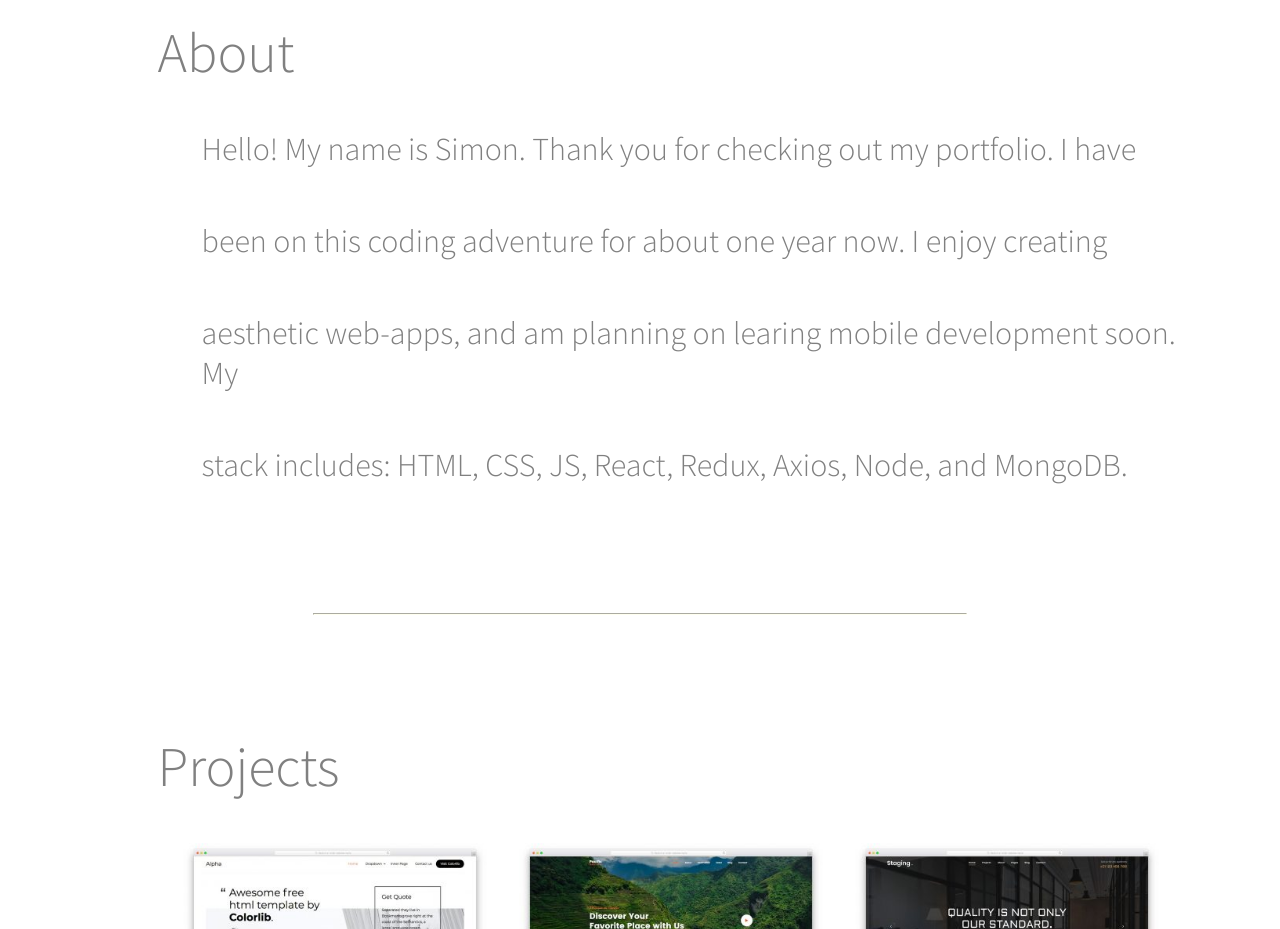
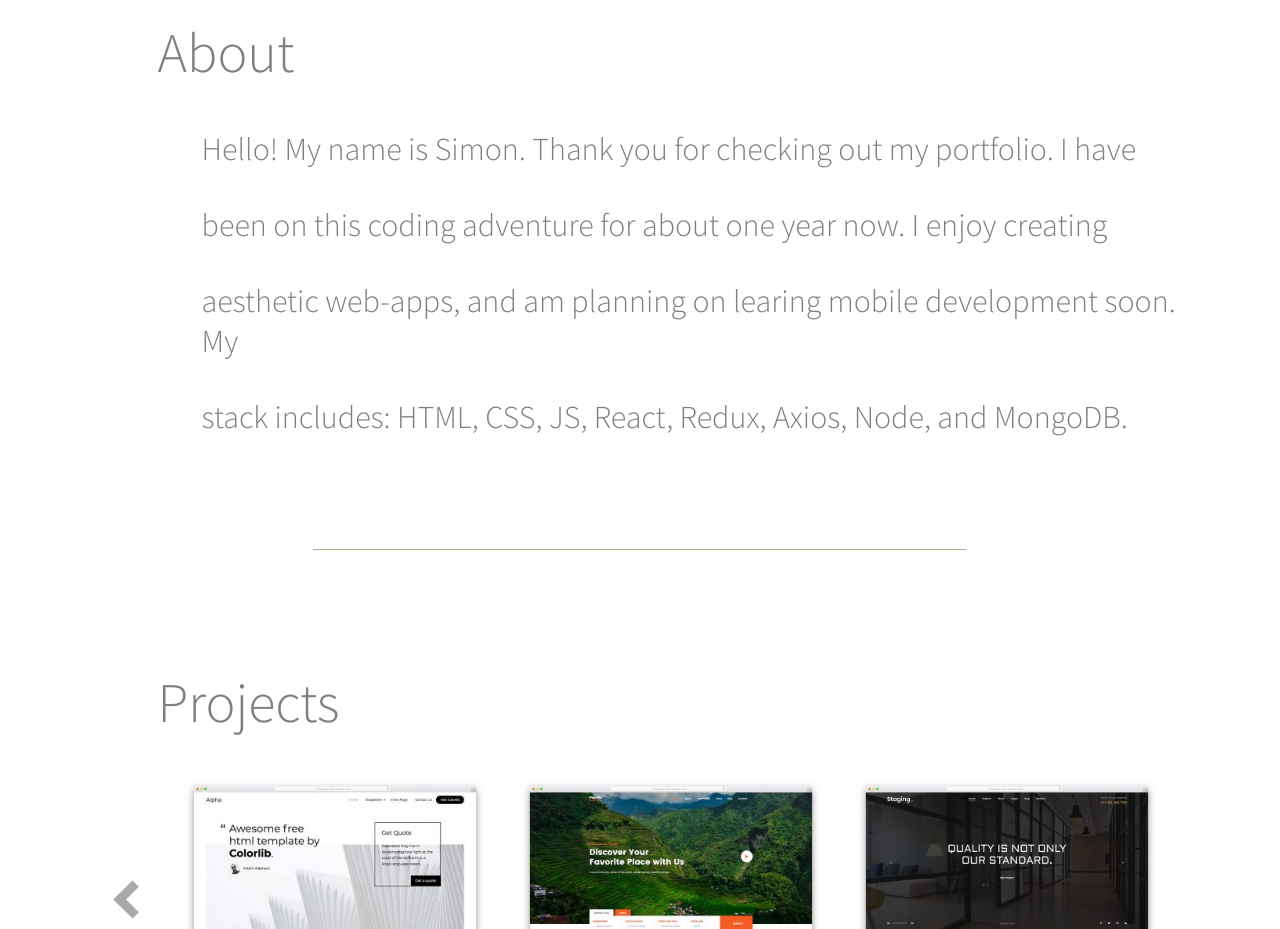
Before and after one commit to DivaGodiva/port-simon, a React (Create React App) app: page / in a window 1280 px wide. Shown: the part 860-1789 px from the top of the page. Built offline with nearby package versions, Linux system fonts and the light colour scheme.

Commit message:
miscellaneous

```diff
--- a/src/styles/about.css
+++ b/src/styles/about.css
@@ -12,5 +12,5 @@
 .aboutlines {
   font-size: 2em;
   padding-left: 3.3em;
-  padding-bottom: 1em;
+  padding-bottom: .5em;
 }
```
